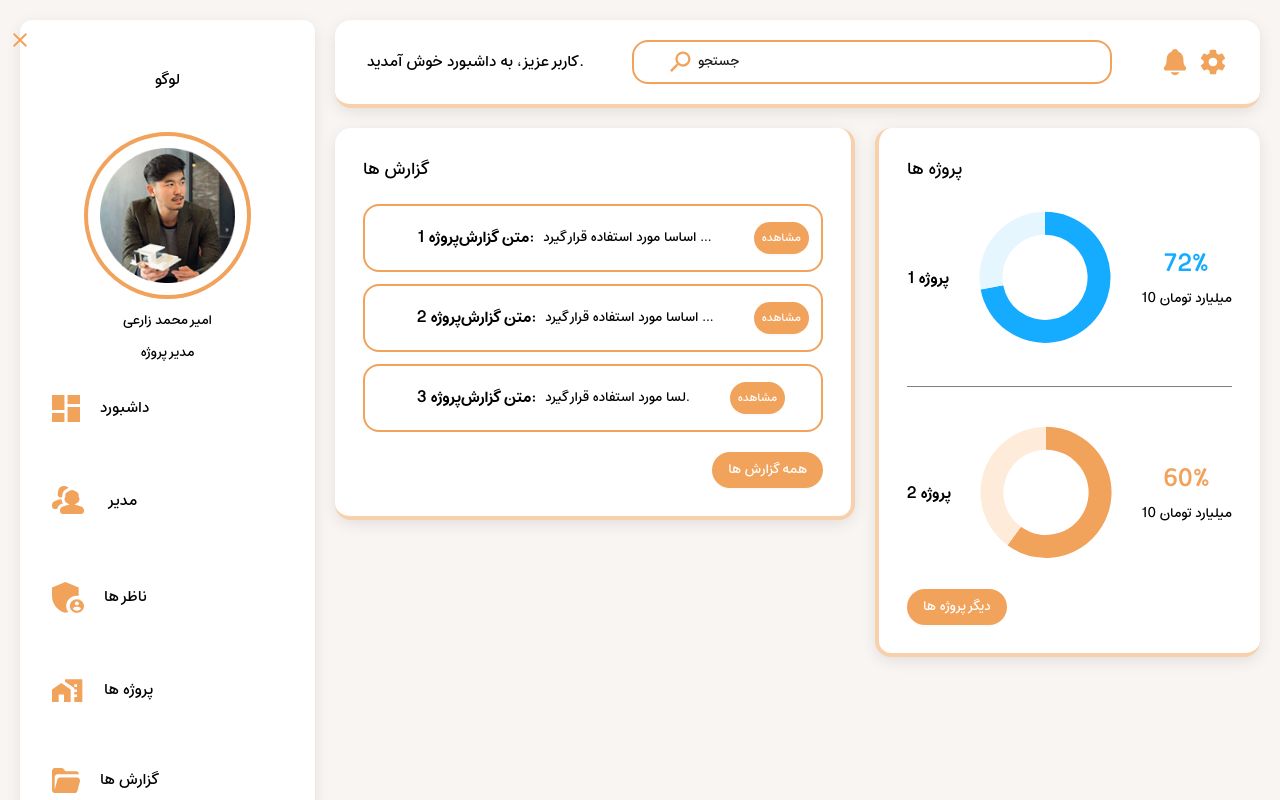
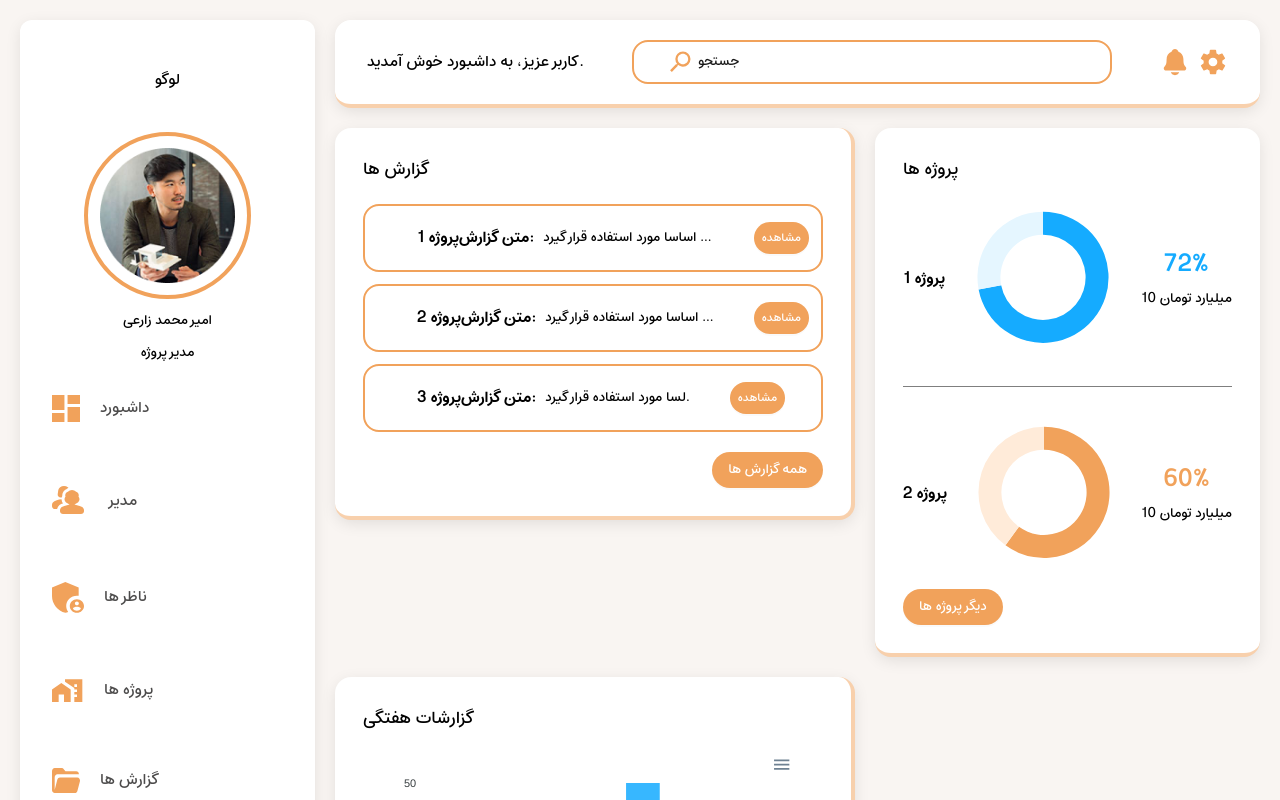
Before and after one commit to AliDlt/ProjectManagementClient, a React app: page /dashboard in a window 1280 px wide. Shown: the top 800 px of the page. Built offline with nearby package versions, Linux system fonts and the light colour scheme; the HTML template or start-up script is replaced by a standard one.

Commit message:
create chart reports

```diff
--- a/components/ui/ListAside/ListAside.jsx
+++ b/components/ui/ListAside/ListAside.jsx
@@ -11,7 +11,7 @@
   return (
     <ul className="list-none w-full flex flex-col  ">
       {pages.map(({ icon, name }) => {
-       return <li className="flex justify-start p-8 gap-5 items-center ">
+       return <li className="flex justify-start p-8 gap-5 items-center text-custom-textFaint-color ">
           <span >
             <img src={icon} alt={name} />
           </span>
--- /dev/null
+++ b/components/ui/charts/ReportChart.jsx
@@ -0,0 +1,97 @@
+import React, { useEffect, useState } from "react";
+import ApexCharts from "react-apexcharts";
+
+const ReportChart = () => {
+  const [series, setSeries] = useState([
+    {
+      name: "گزارش",
+      data: [
+        { x: "شنبه", y: 20 },
+        { x: "یک شنبه", y: 30 },
+        { x: "دو شنبه", y: 30 },
+        { x: "سه شنبه", y: 10 },
+        { x: "چهار شنبه", y: 50 },
+        { x: "پنج شنبه", y: 20 },
+        { x: "جمعه", y: 30 },
+      ],
+    },
+  ]);
+
+  const options = {
+    grid: {
+        show:false
+    },
+
+    fill: {
+      colors: "#15ABFF",
+    },
+    chart: {
+      type: "bar",
+      height: 280,
+    },
+    xaxis: {
+      type: "category",
+      labels: {
+        rotate: 0,
+        style: {
+          fontSize: "12px",
+        },
+      },
+    },
+  };
+
+  useEffect(() => {
+    const handleResize = () => {
+      if (window.innerWidth <= 480) {
+        setSeries([
+          {
+            name: "گزارش",
+            data: [
+              { x: "ش", y: 20 },
+              { x: "ی", y: 30 },
+              { x: "د", y: 30 },
+              { x: "س", y: 10 },
+              { x: "چ", y: 50 },
+              { x: "پ", y: 20 },
+              { x: "ج", y: 30 },
+            ],
+          },
+        ]);
+      } else {
+        setSeries([
+          {
+            name: "گزارش",
+            data: [
+              { x: "شنبه", y: 20 },
+              { x: "یک شنبه", y: 30 },
+              { x: "دو شنبه", y: 30 },
+              { x: "سه شنبه", y: 10 },
+              { x: "چهار شنبه", y: 50 },
+              { x: "پنج شنبه", y: 20 },
+              { x: "جمعه", y: 30 },
+            ],
+          },
+        ]);
+        options.xaxis.labels.style.fontSize = "12px";
+      }
+    };
+
+    window.addEventListener("resize", handleResize);
+    handleResize(); // Call it initially to set the correct state
+
+    return () => {
+      window.removeEventListener("resize", handleResize);
+    };
+  }, []);
+
+  return (
+    <ApexCharts
+      options={options}
+      series={series}
+      type="bar"
+      height={380}
+    />
+  );
+};
+
+export default ReportChart;
--- a/components/ui/dashboard/DashboardSideBar.jsx
+++ b/components/ui/dashboard/DashboardSideBar.jsx
@@ -9,13 +9,15 @@
   const { show, toggle } = useContext(SideBarContext);
   return (
     <aside
-      className={`lg:col-span-3
+      className={`
+
+        lg:col-span-3
         overflow-y-scroll
         fixed lg:static z-50 h-full
         ${show ? "right-0" : "-right-full"}
          2xl:col-span-2 lg:row-start-1 lg:-row-end-9  lg:block shadow-custom rounded-xl bg-white`}
     >
-      <p className="m-2 left-0 text-custom-primary-color text-2xl absolute">
+      <p className="m-2 left-0 text-custom-primary-color lg:hidden text-2xl absolute">
         <IoMdClose
           onClick={() => {
             toggle(false);
--- a/components/ui/dashboard/ProjectSection.jsx
+++ b/components/ui/dashboard/ProjectSection.jsx
@@ -4,7 +4,7 @@
 
 function ProjectSection() {
   return (
-    <div className="shadow-custom bg-white p-6 flex flex-col gap-5 rounded-custom border-b-4 border-l-4 border-custom-primary-color/50 lg:p-7 ">
+    <div className="shadow-custom bg-white p-6 flex flex-col gap-5 rounded-custom border-b-4 border-custom-primary-color/50 lg:p-7 ">
       <h3 className="text-lg">پروژه ها</h3>
       <div>
         <div className="flex justify-between items-center">
--- /dev/null
+++ b/components/ui/dashboard/ReportChartSection.jsx
@@ -0,0 +1,17 @@
+import React from 'react'
+import ReportChart from '../charts/ReportChart'
+
+const ReportChartSection = () => {
+  return (
+    <div className='bg-white shadow-custom p-4 lg:p-7  text-lg rounded-custom border-custom-primary-color/50 border-r-4 border-b-4 '>
+        <h3>
+            گزارشات هفتگی
+        </h3>
+        <div className='mt-5 lg:px-6'>
+            <ReportChart />
+        </div>
+    </div>
+  )
+}
+
+export default ReportChartSection
--- a/pages/DashboardPage.jsx
+++ b/pages/DashboardPage.jsx
@@ -4,6 +4,7 @@
 import DashboardHeader from "../components/ui/dashboard/DashboardHeader";
 import DashboardSideBar from "../components/ui/dashboard/DashboardSideBar";
 import SideBarContextProvider from "../Context/SideBarContext";
+import ReportChartSection from "../components/ui/dashboard/ReportChartSection";
 
 function DashboardPage() {
   return (
@@ -21,7 +22,7 @@
           <div className="lg:col-span-7 xl:col-span-3 2xl:col-span-4 ">
             <ProjectSection />
           </div>
-          <div className="lg:col-span-7 xl:col-span-4 2xl:col-span-7 "></div>
+          <div className="lg:col-span-7 xl:col-span-4 2xl:col-span-7 "><ReportChartSection /></div>
           <div className="lg:col-span-7 xl:col-span-3 2xl:col-span-4 "></div>
         </div>
       </section>
--- a/src/App.jsx
+++ b/src/App.jsx
@@ -1,4 +1,14 @@
+import { useEffect } from "react";
+import { useNavigate } from "react-router-dom";
+
 function App() {
+  const navigate = useNavigate();
+  useEffect(() => {
+    navigate("/dashboard");
+
+    return () => {};
+  }, []);
+
   return <div className="bg-custom-secondary-color p-10">Salam</div>;
 }
 
--- a/src/index.css
+++ b/src/index.css
@@ -6,10 +6,12 @@
 :root {
   --primary-color: 241 162 91;
   --secondary-color: 21 171 255;
+  --textFaint-color: 76 75 75;
 }
 
 * {
   font-family: estedad;
+
   font-weight: 500;
 }
 
@@ -19,6 +21,26 @@
   }
 }
 
-body{
+body {
   background-color: #F9F5F2;
 }
+
+::-webkit-scrollbar {
+  width: 5px;
+}
+
+/* Track */
+::-webkit-scrollbar-track {
+  background: #f1f1f1;
+}
+
+/* Handle */
+::-webkit-scrollbar-thumb {
+  background: #888;
+  border-radius: 5px;
+}
+
+/* Handle on hover */
+::-webkit-scrollbar-thumb:hover {
+  background: #555;
+}
--- a/tailwind.config.js
+++ b/tailwind.config.js
@@ -12,6 +12,7 @@
       colors: {
         "custom-primary-color": "rgb(var(--primary-color) / <alpha-value>)",
         "custom-secondary-color": "rgb(var(--secondary-color) / <alpha-value>)",
+        "custom-textFaint-color": "rgb(var(--textFaint-color) / <alpha-value>)",
       },
       boxShadow: {
         custom: "0 4px 16px -1px rgba(12, 12, 13, 0.1)",
```
Also changed, not shown: 1 other file (tests, documents, lock files or other folders).
